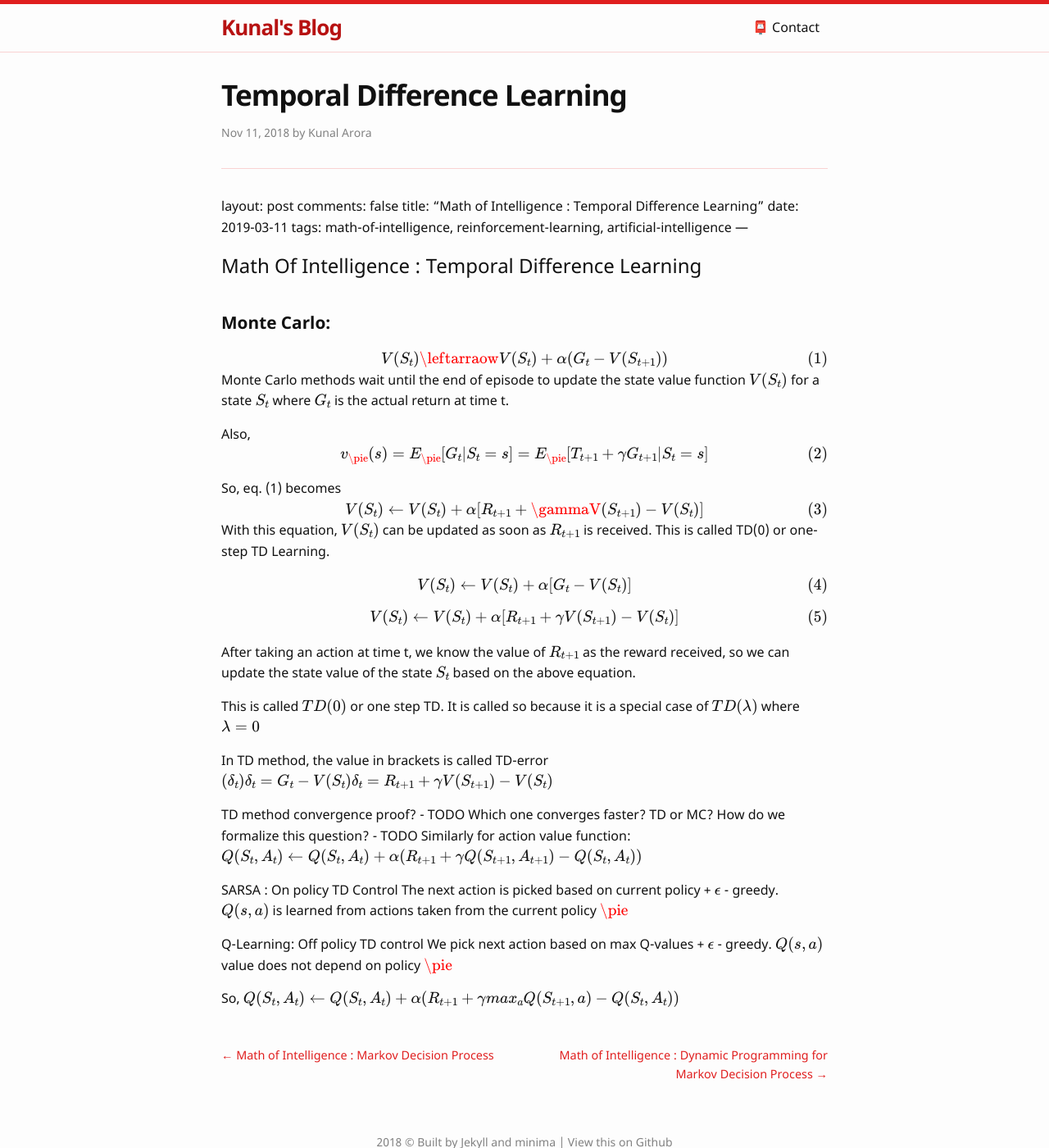
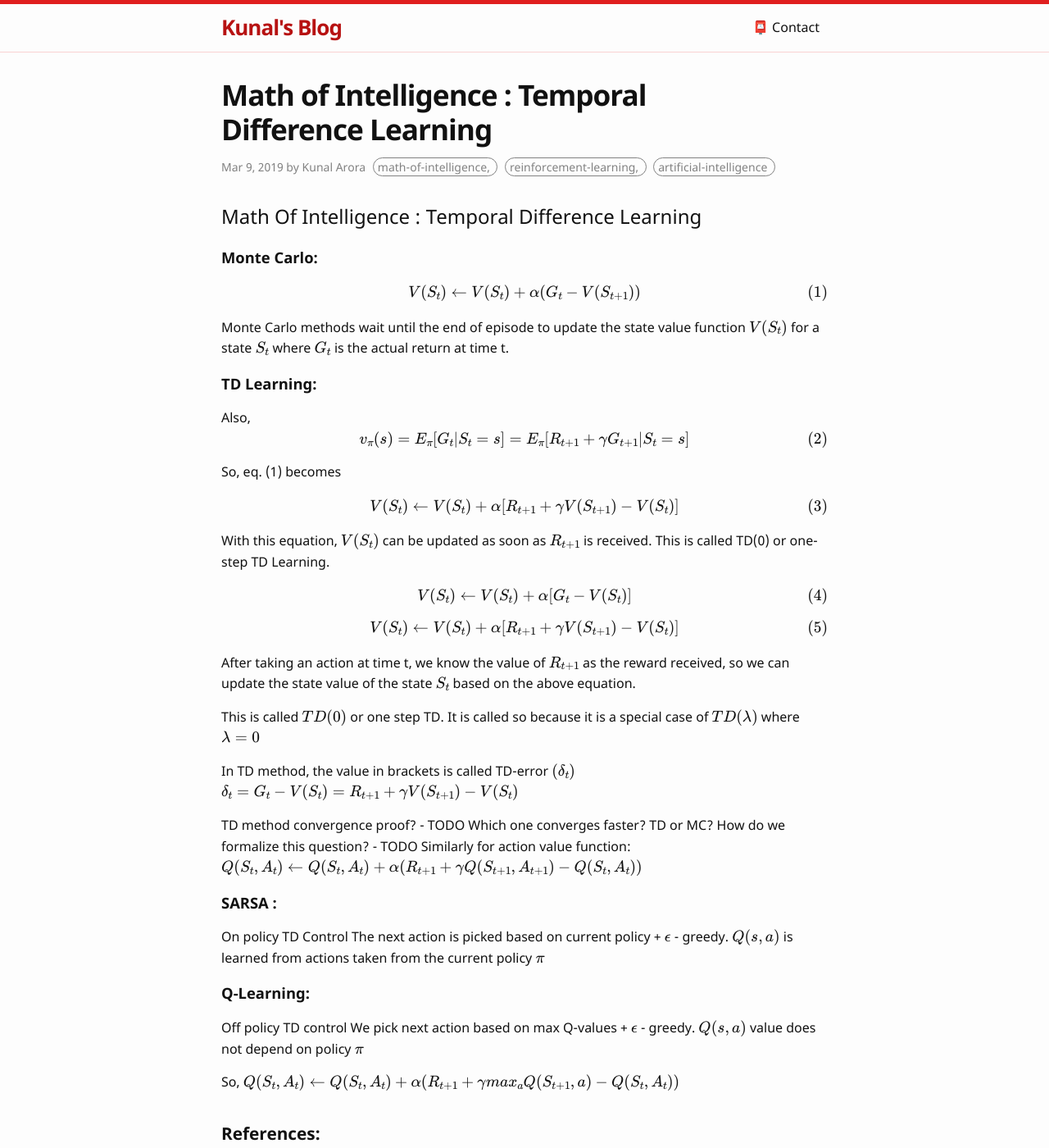
Before and after one commit to curiousguy13/curiousguy13.github.io, a Jekyll site: the page built from _posts/2019-03-09-temporal-difference-learning.md, in a window 1280 px wide and 1400 px high. Shown: the whole window at 82% size. Built offline with Jekyll 4.4.1, drawn with Linux system fonts in a browser that asks for light colours; our own code applies the rules of GitHub Pages for plain Markdown files; formulas are drawn with MathJax 3; some of the changed text lies outside the part shown.

Commit message:
Updated TD Learning

```diff
--- a/_posts/2018-11-11-temporal-difference-learning.md
+++ b/_posts/2019-03-09-temporal-difference-learning.md
@@ -1,36 +1,41 @@
-
 ---
 layout: post
 comments: false
 title: "Math of Intelligence : Temporal Difference Learning"
-date: 2019-03-11
+date: 2019-03-09
 tags: math-of-intelligence, reinforcement-learning, artificial-intelligence
 ---
 
 # Math Of Intelligence : Temporal Difference Learning
 
-### Monte Carlo:
+#### Monte Carlo:
+
 $$
 \begin{equation}
-V(S_{t}) \leftarraow V(S_{t}) + \alpha (G_t - V(S_{t+1}))
+V(S_{t}) \leftarrow V(S_{t}) + \alpha (G_t - V(S_{t+1}))
 \end{equation}
 $$
+
+
 Monte Carlo methods wait until the end of episode to update the state value function $$V(S_t)$$ for a state $$S_t$$ where $$G_t$$ is the actual return at time t.
 
+#### TD Learning:
 Also,
 $$
 \begin{equation}
-v_\pie(s) = E_\pie[G_t | S_t = s]
-               = E_\pie[T_{t+1} + \gamma G_{t+1} | S_t = s]
+v_\pi(s) = E_\pi[G_t | S_t = s] \\
+               = E_\pi[R_{t+1} + \gamma G_{t+1} | S_t = s]
 \end{equation}
 $$
 
 So, eq. (1) becomes
+
 $$
 \begin{equation}
-V(S_t) \leftarrow V(S_t) + \alpha[R_{t+1} + \gammaV(S_{t+1})-V(S_t)]
+V(S_t) \leftarrow V(S_t) + \alpha[R_{t+1} + \gamma V(S_{t+1})-V(S_t)]
 \end{equation}
 $$
+
 With this equation, $$V(S_t)$$ can be updated as soon as $$R_{t+1}$$ is received. This is called TD(0) or one-step TD Learning.
 
 
@@ -51,9 +56,10 @@ After taking an action at time t, we know the value of $$ R_{t+1} $$ as the rewa
 
 This is called $$ TD(0) $$ or one step TD. It is called so because it is a special case of $$ TD(\lambda) $$ where $$ \lambda=0 $$
 
-In TD method, the value in brackets is called TD-error $$(\delta_{t})
-\delta_t = G_t - V(S_t)
-\delta_t = R_{t+1} + \gamma V(S_{t+1}) - V(S_t)
+In TD method, the value in brackets is called TD-error $$(\delta_{t})$$
+$$
+\delta_t = G_t - V(S_t)  \\
+         = R_{t+1} + \gamma V(S_{t+1}) - V(S_t)
 $$
 
 TD method convergence proof? - TODO
@@ -63,15 +69,20 @@ $$
 Q(S_t, A_t) \leftarrow Q(S_t, A_t) + \alpha(R_{t+1} + \gamma Q(S_{t+1}, A_{t+1}) - Q(S_t, A_t))
 $$
 
-SARSA : On policy TD Control
+#### SARSA :
+On policy TD Control
 The next action is picked based on current policy + $$\epsilon$$ - greedy.
-$$Q(s,a)$$ is learned from actions taken from the current policy $$\pie$$
+$$Q(s,a)$$ is learned from actions taken from the current policy $$\pi$$
 
-Q-Learning: Off policy TD control
+#### Q-Learning:
+Off policy TD control
 We pick next action based on max Q-values + $$\epsilon$$ - greedy.
-$$Q(s,a)$$ value does not depend on policy $$\pie$$
+$$Q(s,a)$$ value does not depend on policy $$\pi$$
 
 So,
 $$
 Q(S_t, A_t) \leftarrow Q(S_t, A_t) + \alpha(R_{t+1} + \gamma max_a Q(S_{t+1},a) - Q(S_t, A_t))
 $$
+
+### References:
+Richard S. Sutton, Andrew G. Barto  - Reinforcement Learning: An Introduction
```
